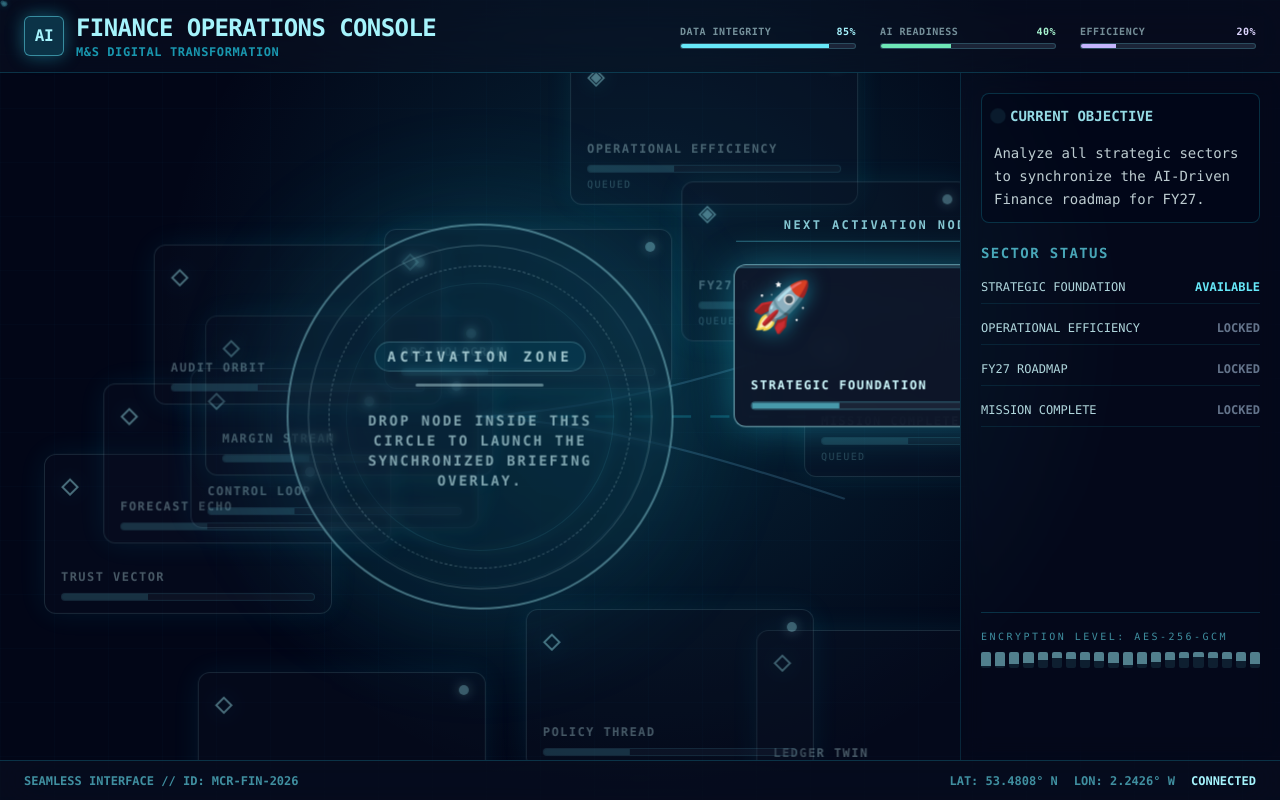
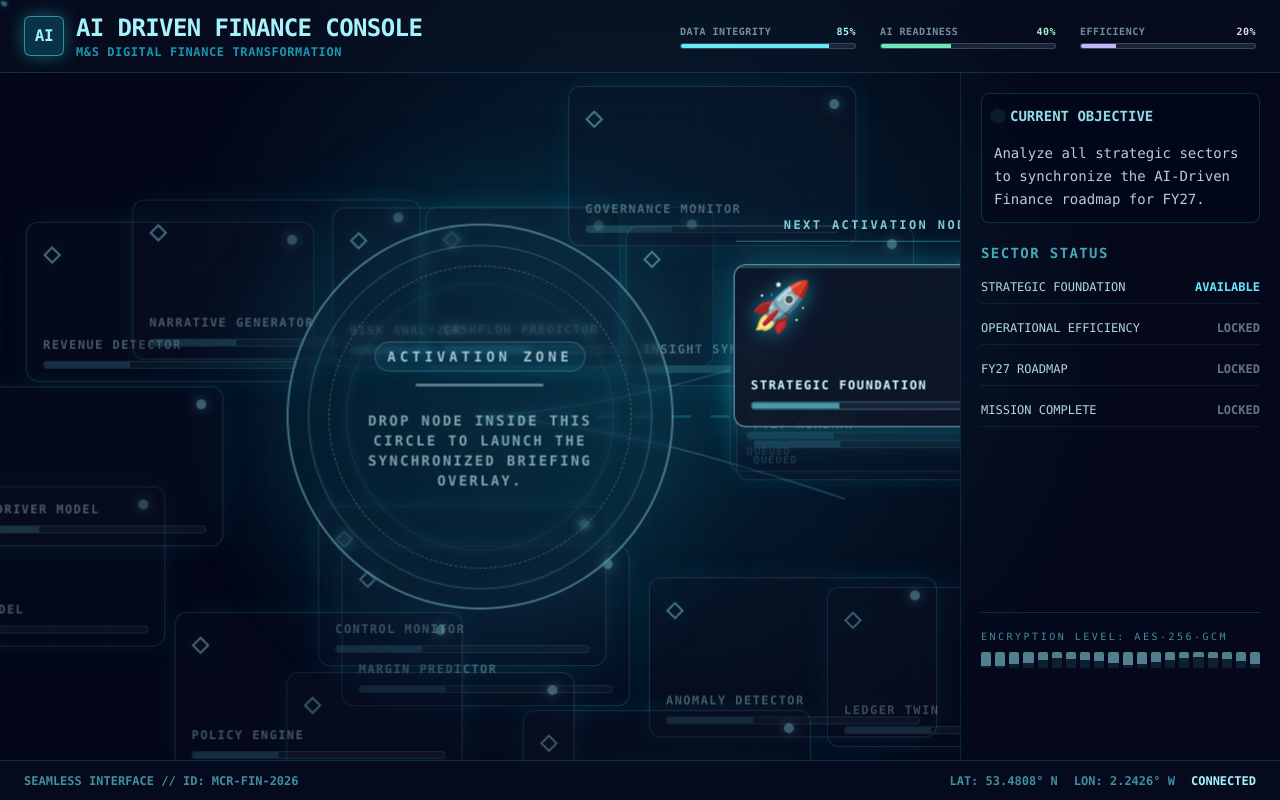
Before and after one commit to AndyMcCourt/AI_Driven_Finance_Presentation, a React (Vite) app: page / in a window 1280 px wide. Built offline with nearby package versions, Linux system fonts and the light colour scheme.

Commit message:
Update labels and title in GameView component

```diff
--- a/components/GameView.tsx
+++ b/components/GameView.tsx
@@ -11,18 +11,24 @@ const BASE_SWARM_RADIUS_X = 760;
 const BASE_SWARM_RADIUS_Y = 460;
 
 const PSEUDO_NODE_LABELS = [
-  'Context Mesh',
-  'Variance Beacon',
+  'Variance Engine',
+  'Forecast Model',
   'Ledger Twin',
-  'Policy Thread',
-  'Signal Drift',
-  'Insight Pulse',
-  'Trust Vector',
-  'Forecast Echo',
-  'Control Loop',
-  'Margin Stream',
-  'Audit Orbit',
-  'Ops Hologram',
+  'Anomaly Detector',
+  'Scenario Engine',
+  'Signal Processor',
+  'Margin Predictor',
+  'Control Monitor',
+  'Lineage Tracker',
+  'Policy Engine',
+  'Liquidity Model',
+  'Cost Driver Model',
+  'Revenue Detector',
+  'Narrative Generator',
+  'Risk Analyzer',
+  'Cashflow Predictor',
+  'Governance Monitor',
+  'Insight Synthesizer'
 ];
 
 const GameView: React.FC = () => {
@@ -181,8 +187,8 @@ const GameView: React.FC = () => {
             <span className="text-cyan-200 font-black tracking-tight">AI</span>
           </div>
           <div>
-            <h1 className="text-xl lg:text-2xl font-black tracking-tight uppercase">Finance Operations Console</h1>
-            <p className="text-xs text-cyan-400/70 font-bold tracking-wider">M&amp;S DIGITAL TRANSFORMATION</p>
+            <h1 className="text-xl lg:text-2xl font-black tracking-tight uppercase">AI Driven Finance Console</h1>
+            <p className="text-xs text-cyan-400/70 font-bold tracking-wider">M&amp;S DIGITAL FINANCE TRANSFORMATION</p>
           </div>
         </div>
 
```
